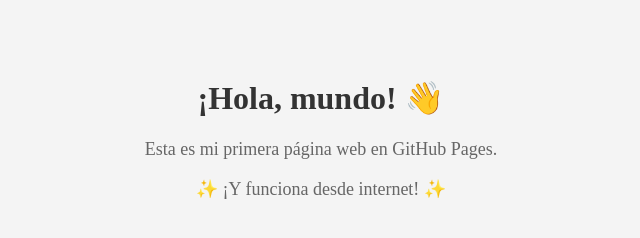
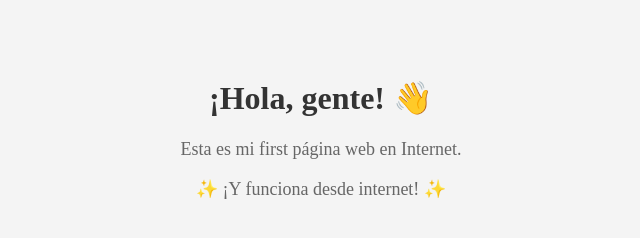
Before and after one commit to JRPERU/jrperu.github.io, a plain HTML site: page index.html in a window 1280 px wide. Shown: the whole page, without its empty margins (319-959 px from the left). Drawn offline with Linux system fonts and the light colour scheme.

Commit message:
Update index.html

```diff
--- a/index.html
+++ b/index.html
@@ -59,8 +59,8 @@
   </style>
 </head>
 <body>
-  <h1>¡Hola, mundo! 👋</h1>
-  <p>Esta es mi primera página web en GitHub Pages.</p>
+  <h1>¡Hola, gente! 👋</h1>
+  <p>Esta es mi first página web en Internet.</p>
   <p>✨ ¡Y funciona desde internet! ✨</p>
 </body>
 </html>
```
